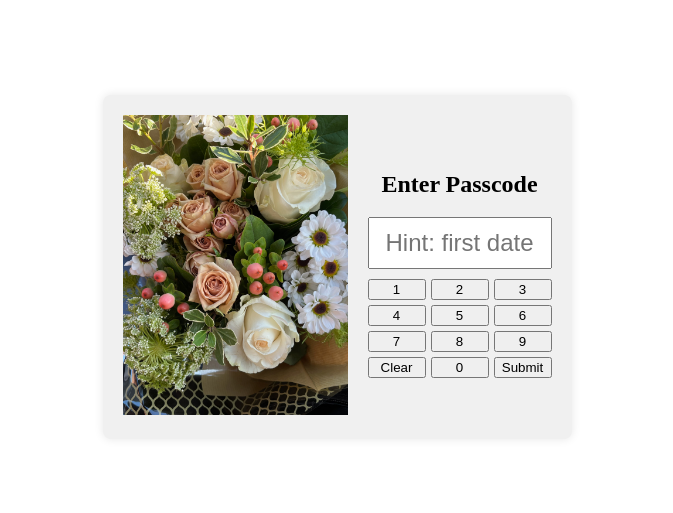
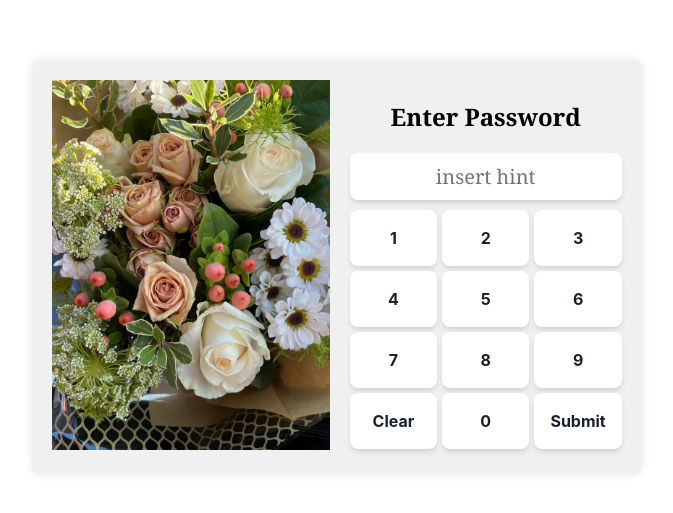
Before and after one commit to jenniferrzhu/BirthdayTemplate, a React (Vite) app: page / in a window 1280 px wide. Shown: the part 141-654 px from the top of the page, without its empty margins (303-976 px from the left). Built offline with nearby package versions, Linux system fonts and the light colour scheme.

Commit message:
Setup Questions page and updated Home.css

```diff
--- a/src/App.tsx
+++ b/src/App.tsx
@@ -2,6 +2,7 @@ import React from 'react';
 import { BrowserRouter as Router, Routes, Route } from 'react-router-dom';
 import Home from './pages/Home';
 import Timeline from './pages/Timeline';
+import Question from './pages/Question';
 
 function App() {
   return (
@@ -9,7 +10,7 @@ function App() {
       <Routes>
         <Route path="/" element={<Home />} />
         <Route path="/timeline" element={<Timeline />} />
-        {/* Add more routes as needed */}
+        <Route path="/question" element={<Question />} />
       </Routes>
     </Router>
   );
--- a/src/pages/Home.tsx
+++ b/src/pages/Home.tsx
@@ -22,7 +22,7 @@ const Home: React.FC = () => {
             setError('');
             navigate('/timeline');
         } else {
-            setError('you got that wrong?! try again.');
+            setError('Password invalid');
             setPasscode('');
         }
     };
@@ -44,30 +44,30 @@ const Home: React.FC = () => {
                 </div>
 
                 <div className="passcode-container">
-                    <h2>Enter Passcode</h2>
+                    <h2>Enter Password</h2>
                     <form onSubmit={handleSubmit}>
                         <div className="input-container">
                             <input
                                 type="password"
                                 value={passcode}
                                 onChange={(e) => setPasscode(e.target.value)}
-                                placeholder="Hint: first date"
+                                placeholder="insert hint"
                                 className="passcode-input"
                             />
                         </div>
                         <div className="keypad-container">
-                            <button type="button" onClick={() => handleButtonClick('1')}>1</button>
-                            <button type="button" onClick={() => handleButtonClick('2')}>2</button>
-                            <button type="button" onClick={() => handleButtonClick('3')}>3</button>
-                            <button type="button" onClick={() => handleButtonClick('4')}>4</button>
-                            <button type="button" onClick={() => handleButtonClick('5')}>5</button>
-                            <button type="button" onClick={() => handleButtonClick('6')}>6</button>
-                            <button type="button" onClick={() => handleButtonClick('7')}>7</button>
-                            <button type="button" onClick={() => handleButtonClick('8')}>8</button>
-                            <button type="button" onClick={() => handleButtonClick('9')}>9</button>
-                            <button type="button" onClick={handleClear}>Clear</button>
-                            <button type="button" onClick={() => handleButtonClick('0')}>0</button>
-                            <button type="submit">Submit</button>
+                            <button className="buttons" type="button" onClick={() => handleButtonClick('1')}>1</button>
+                            <button className="buttons" type="button" onClick={() => handleButtonClick('2')}>2</button>
+                            <button className="buttons" type="button" onClick={() => handleButtonClick('3')}>3</button>
+                            <button className="buttons" type="button" onClick={() => handleButtonClick('4')}>4</button>
+                            <button className="buttons" type="button" onClick={() => handleButtonClick('5')}>5</button>
+                            <button className="buttons" type="button" onClick={() => handleButtonClick('6')}>6</button>
+                            <button className="buttons" type="button" onClick={() => handleButtonClick('7')}>7</button>
+                            <button className="buttons" type="button" onClick={() => handleButtonClick('8')}>8</button>
+                            <button className="buttons" type="button" onClick={() => handleButtonClick('9')}>9</button>
+                            <button className="buttons" type="button" onClick={handleClear}>Clear</button>
+                            <button className="buttons" type="button" onClick={() => handleButtonClick('0')}>0</button>
+                            <button className="buttons" type="submit">Submit</button>
                         </div>
                     </form>
                     {error && <p className="error-message">{error}</p>}
--- /dev/null
+++ b/src/pages/Question.tsx
@@ -0,0 +1,73 @@
+import React, { useState } from 'react';
+import { useNavigate } from 'react-router-dom';
+import './styles/Question.css';
+
+const Question = () => {
+    const [noCount, setNoCount] = useState<number>(0);
+    const [yesPressed, setYesPressed] = useState<boolean>(false);
+    const [noPosition, setNoPosition] = useState<{ x: number; y: number }>({ x: 0, y: 0 });
+
+    const yesButtonSize = noCount * 20 + 16;
+    const navigate = useNavigate();
+
+    const handleNoClick = () => {
+        setNoCount(noCount + 1);
+        const newX = Math.random() * (window.innerWidth - 100);
+        const newY = Math.random() * (window.innerHeight - 50);
+        setNoPosition({ x: newX, y: newY });
+    };
+
+    const handleYesClick = () => {
+        setYesPressed(true);
+        navigate('/timeline');
+    };
+
+    const getNoButtonText = () => {
+        const phrases = [
+            "no",
+            "are you sure?",
+            "come on now",
+            "add comment",
+            "add comment",
+            "add comment",
+            "add comment",
+            "add comment",
+            "add comment",
+            "add comment",
+            "add comment",
+            "add comment",
+            "add comment",
+            "add comment",
+            "add comment",
+            "add comment",
+        ];
+
+        return phrases[Math.min(noCount, phrases.length - 1)];
+    };
+
+    return (
+        <div className="container">
+            <>
+                <img src="https://media.tenor.com/tO85mO366xYAAAAi/amore-love-you.gif" alt="Love You GIF" />
+                <h1>~Question~</h1>
+                <div className="button">
+                    <button
+                        className="yes"
+                        onClick={handleYesClick}
+                    >
+                        yes
+                    </button>
+                    <button
+                        onClick={handleNoClick}
+                        className="no"
+                        style={{ position: 'absolute', left: `${noPosition.x}px`, top: `${noPosition.y}px` }}
+                    >
+                        {noCount === 0 ? "no" : getNoButtonText()}
+                    </button>
+                </div>
+            </>
+        </div>
+    );
+};
+
+export default Question;
--- a/src/pages/Timeline.tsx
+++ b/src/pages/Timeline.tsx
@@ -46,7 +46,7 @@ const Timeline = () => {
                     </a>
                 </div>
             </div>
-            <a className="arrow">
+            <a className="arrow" href="/question">
                 click me! there's more!
             </a>
         </div>
--- a/src/pages/styles/Home.css
+++ b/src/pages/styles/Home.css
@@ -3,6 +3,11 @@
   justify-content: center;
   align-items: center;
   height: 100vh;
+}
+
+h2 {
+  font-family: Georgia, serif;
+  font-size: 24px;
 }
 
 .content-container {
@@ -22,7 +27,7 @@
 
 .car-image {
   width: auto;
-  height: 300px;
+  height: 370px;
 }
 
 .passcode-container {
@@ -33,10 +38,14 @@
 }
 
 .passcode-input {
+  font-family: Georgia, serif;
   text-align: center;
   width: 160px;
-  font-size: 1.5em;
+  font-size: 20px;
   padding: 10px;
+  border: none;
+  outline: none;
+  background-color: transparent;
 }
 
 .input-container{
@@ -44,6 +53,11 @@
   flex-direction: column;
   justify-content: center;
   align-items: center;
+  background: #FFFFFF;
+  border: 0 solid #E2E8F0;
+  box-shadow: 0 4px 6px -1px rgba(0, 0, 0, 0.1), 0 2px 4px -1px rgba(0, 0, 0, 0.06);
+  box-sizing: border-box;
+  border-radius: 8px;
 }
 
 .keypad-container {
@@ -57,3 +71,28 @@
 .error-message {
   color: red;
 }
+
+.buttons {
+  align-items: center;
+  background: #FFFFFF;
+  border: 0 solid #E2E8F0;
+  box-shadow: 0 4px 6px -1px rgba(0, 0, 0, 0.1), 0 2px 4px -1px rgba(0, 0, 0, 0.06);
+  box-sizing: border-box;
+  color: #1A202C;
+  display: inline-flex;
+  font-family: Inter, sans-serif;
+  font-size: 1rem;
+  font-weight: 700;
+  height: 56px;
+  justify-content: center;
+  line-height: 24px;
+  overflow-wrap: break-word;
+  padding: 16px;
+  text-decoration: none;
+  width: auto;
+  border-radius: 8px;
+  cursor: pointer;
+  user-select: none;
+  -webkit-user-select: none;
+  touch-action: manipulation;
+}
--- /dev/null
+++ b/src/pages/styles/Question.css
@@ -0,0 +1,28 @@
+.container {
+    text-align: center;
+    vertical-align: middle;
+}
+
+.yes {
+    background-color: rgb(246, 134, 153);
+    color: white;
+    border: none;
+    outline: none;
+    cursor: pointer;
+    outline-color: #ff0000; /* Red outline color */
+    outline-style: solid;
+    outline-width: 2px;
+    padding: 4px 16px;
+}
+
+.no {
+    background-color: rgb(134, 200, 247);
+    color: white;
+    border: none;
+    outline: none;
+    cursor: pointer;
+    outline-color: rgb(68, 173, 248);
+    outline-style: solid;
+    outline-width: 2px;
+    padding: 4px 16px;
+}
--- a/src/pages/styles/Timeline.css
+++ b/src/pages/styles/Timeline.css
@@ -2,6 +2,15 @@ h1 {
     font-family: Georgia, serif;
     color: rgb(134, 200, 247);
     font-size: 50px;
+}
+
+h3 {
+    font-family: Georgia, serif;
+    color: rgb(68, 173, 248);
+}
+
+a {
+    text-decoration: none;
 }
 
 .container {
@@ -36,6 +45,6 @@ h1 {
 }
 
 .arrow {
-    color: rgb(133, 133, 133);
+    color: rgb(68, 173, 248);
     margin-bottom: 24px;
 }
```
